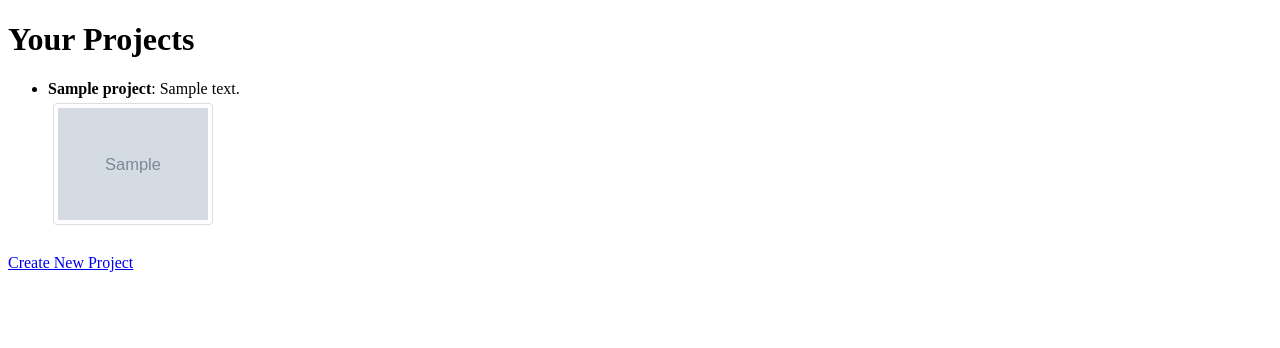
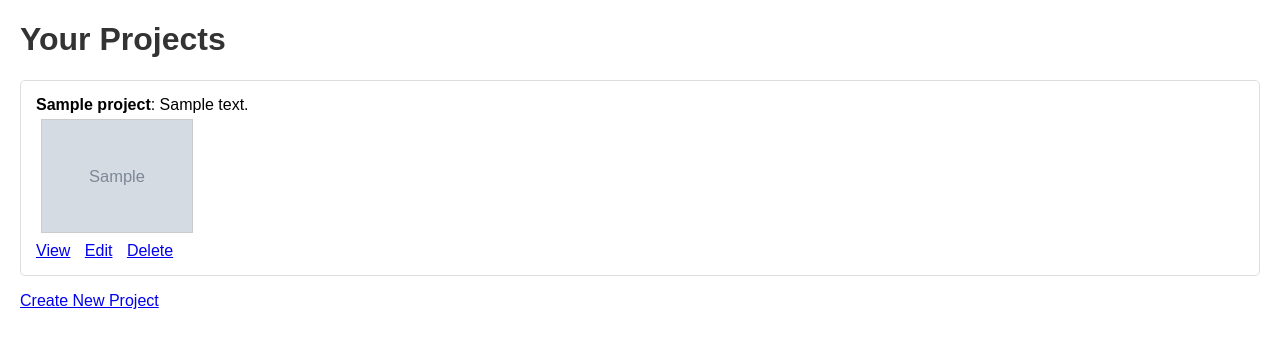
Before and after one commit to InfraVue/infravue-flask-app, a Flask app: template templates/projects.html in a window 1280 px wide. Shown: the top 348 px of the page. Run offline with Flask 3, Linux system fonts and the light colour scheme; the template is opened without the code that fills it: most values are stand-ins (such as "Sample title", 1, 10 or a date in 2020); grey boxes marked "Sample" are stand-in pictures; parts of the project's set-up code (start-up, migrations or seed data) failed here and were passed over.

Commit message:
Update projects.html

```diff
--- a/templates/projects.html
+++ b/templates/projects.html
@@ -4,39 +4,38 @@
     <meta charset="UTF-8">
     <title>Your Projects</title>
     <style>
-        img {
-            width: 150px;
-            height: auto;
-            margin: 5px;
-            border: 1px solid #ddd;
-            border-radius: 4px;
-            padding: 4px;
-        }
-        .project {
-            margin-bottom: 20px;
-        }
+        body { font-family: Arial, sans-serif; margin: 20px; }
+        h1 { color: #333; }
+        ul { list-style-type: none; padding: 0; }
+        li { border: 1px solid #ddd; padding: 15px; margin-bottom: 10px; border-radius: 5px; }
+        .images img { width: 150px; height: auto; margin: 5px; border: 1px solid #ccc; }
+        .actions a { margin-right: 10px; }
     </style>
 </head>
 <body>
     <h1>Your Projects</h1>
+
+    {% if projects %}
         <ul>
             {% for project in projects %}
-            <li class="project">
+                <li>
                     <strong>{{ project.name }}</strong>: {{ project.description }}
-                <div>
-                    {% if project.images %}
+                    <div class="images">
                         {% for image in project.images %}
-                            <img src="{{ url_for('static', filename='uploads/' + image.filename) }}" alt="{{ image.filename }}">
+                            <img src="{{ url_for('static', filename='uploads/' ~ project.id ~ '/' ~ image.filename) }}" alt="Image {{ loop.index }}">
                         {% endfor %}
-                    {% else %}
-                        <p>No images uploaded for this project.</p>
-                    {% endif %}
+                    </div>
+                    <div class="actions">
+                        <a href="{{ url_for('project_dashboard', project_id=project.id) }}">View</a>
+                        <a href="{{ url_for('edit_project', project_id=project.id) }}">Edit</a>
+                        <a href="{{ url_for('delete_project', project_id=project.id) }}" onclick="return confirm('Are you sure you want to delete this project?');">Delete</a>
                     </div>
                 </li>
-        {% else %}
-            <li>No projects found.</li>
             {% endfor %}
         </ul>
+    {% else %}
+        <p>No projects found.</p>
+    {% endif %}
 
     <a href="{{ url_for('create_project') }}">Create New Project</a>
 </body>
```
Lines whose indentation alone changed are shown as unchanged.
